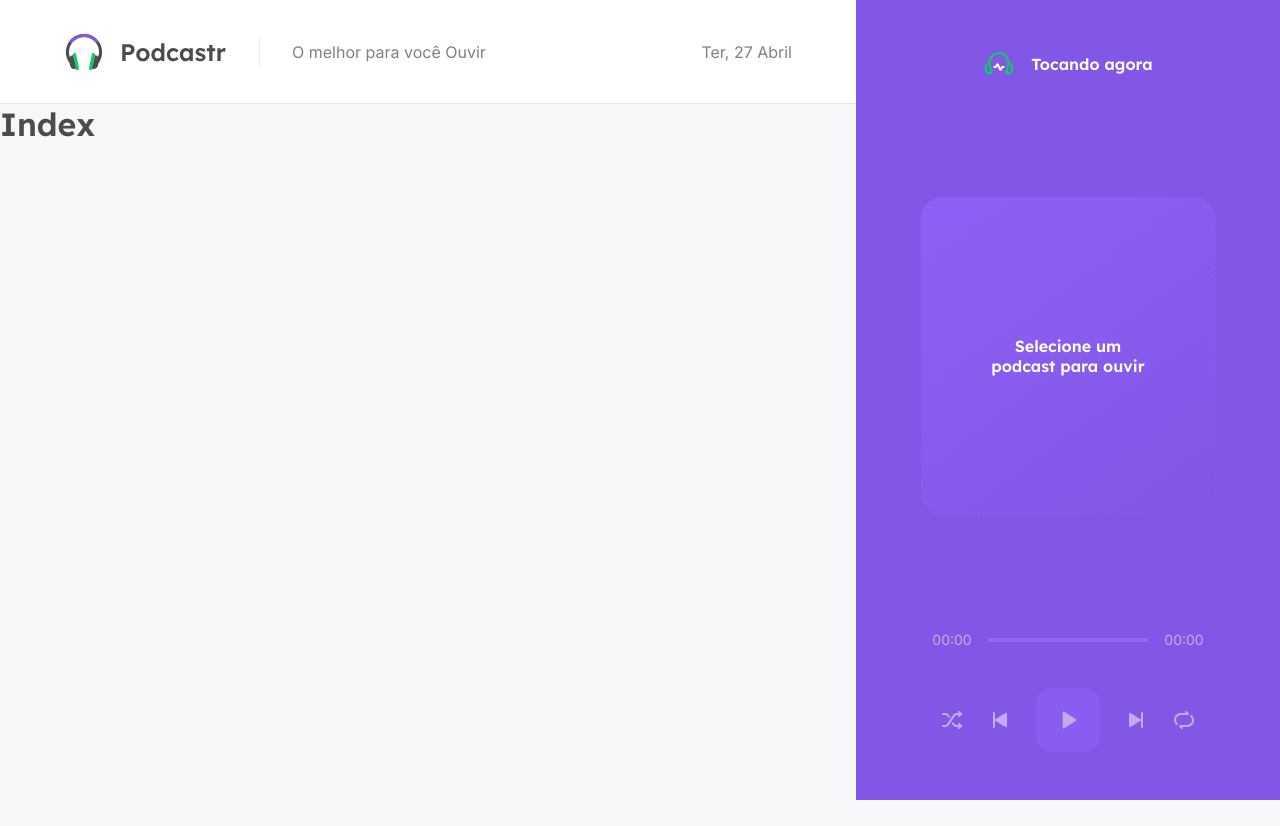
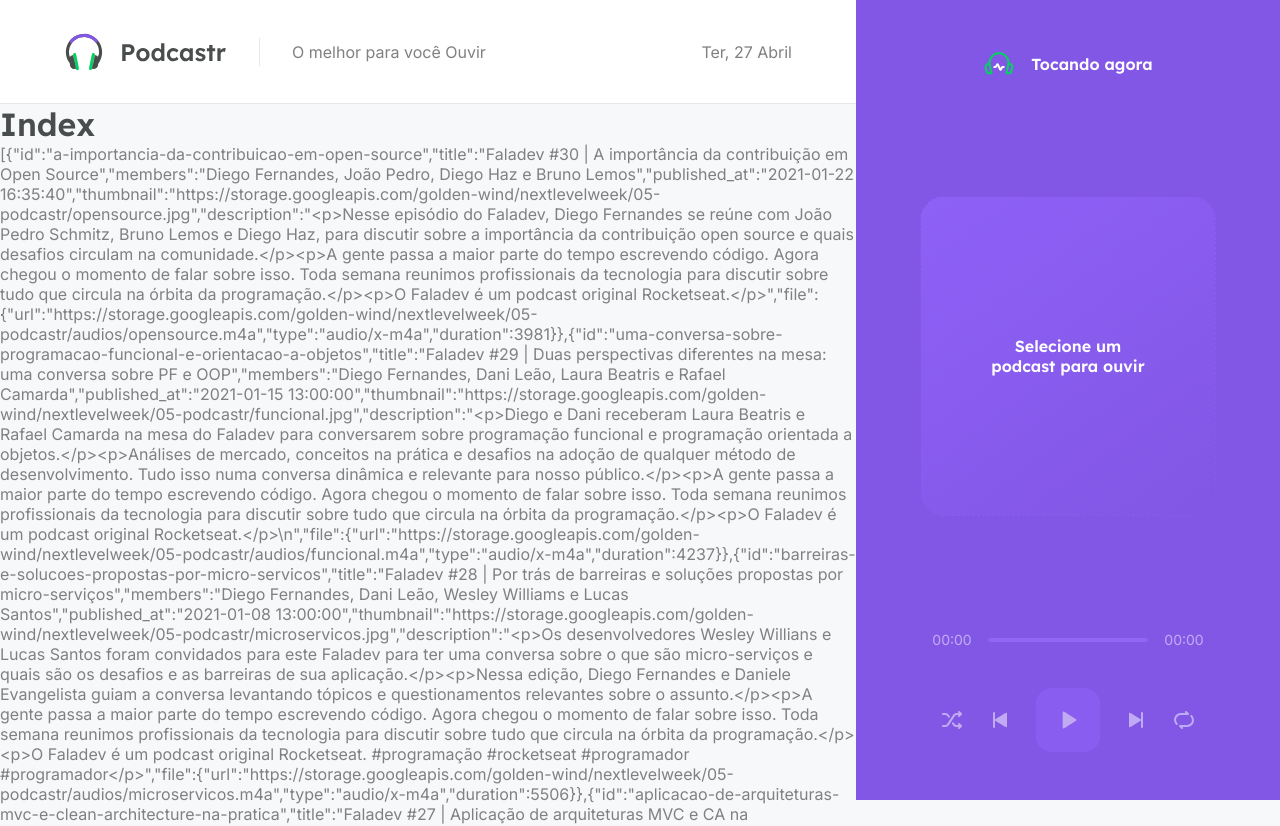
Before and after one commit to weslleson22/nlw5postcast, a Next.js app in the folder react/postcast/: page / in a window 1280 px wide. Shown: the top 826 px of the page. Before the commit the page ends 800 px from the top, so only its background shows below. Built offline with nearby package versions, Linux system fonts and the light colour scheme; data requests are answered from the project's data file.

Commit message:
Comsumindo API

```diff
--- a/react/postcast/src/pages/index.tsx
+++ b/react/postcast/src/pages/index.tsx
@@ -1,6 +1,23 @@
+//spa
+//ssr
+//ssg
+export default function Home(props){
+  return(
+    <div>
+      <h1>Index</h1>
+      <p>{JSON.stringify(props.episodes)}</p>
 
-export default function Home() {
-  return (
-    <h1>Index</h1>
+    </div>
   )
 }
+export async function getStaticProps(){
+  const response = await fetch('http://localhost:3333/episodes')
+  const data = await response.json()
+  return{
+    props:{
+      episodes:data,
+    },
+    revalidate:60*60*8,
+  }
+
+}
```
